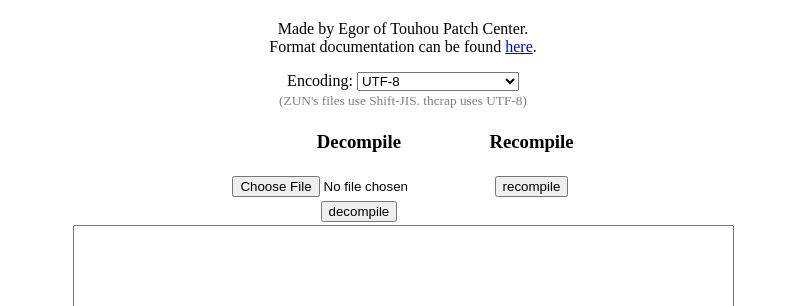
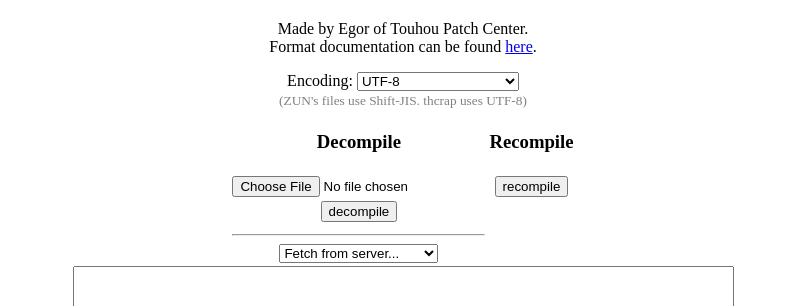
Before and after one commit to thpatch/end6, a plain HTML site: page index.html in a window 1280 px wide. Shown: the part 98-404 px from the top of the page, without its empty margins (237-1043 px from the left). Drawn offline with Linux system fonts and the light colour scheme.

Commit message:
Add ability to download from server

```diff
--- /dev/null
+++ b/endfiles.js
@@ -0,0 +1,178 @@
+endfilesCallback(
+{
+	"ja/th06": {
+		"source": "https://www16.big.or.jp/~zun/html/th06.html",
+		"encoding": "ms932",
+		"files": [
+			"end00b.end",
+			"end00.end",
+			"end01.end",
+			"end10b.end",
+			"end10.end",
+			"end11.end",
+			"staff00.end"
+		]
+	},
+	"ja/th07": {
+		"source": "https://www16.big.or.jp/~zun/html/th07.html",
+		"encoding": "ms932",
+		"files": [
+			"end00b.end",
+			"end00.end",
+			"end01.end",
+			"end10b.end",
+			"end10.end",
+			"end11.end",
+			"end20b.end",
+			"end20.end",
+			"end21.end",
+			"staff00.end"
+		]
+	},
+	"ja/th08": {
+		"source": "https://www16.big.or.jp/~zun/html/th08top.html",
+		"encoding": "ms932",
+		"files": [
+			"end00a.end",
+			"end00b.end",
+			"end00c.end",
+			"end01a.end",
+			"end01b.end",
+			"end01c.end",
+			"end02a.end",
+			"end02b.end",
+			"end02c.end",
+			"end03a.end",
+			"end03b.end",
+			"end03c.end",
+			"staff00b.end",
+			"staff00.end"
+		]
+	},
+	"ja/th09": {
+		"source": "https://www16.big.or.jp/~zun/html/th09top.html",
+		"encoding": "ms932",
+		"files": [
+			"end00.end",
+			"end01.end",
+			"end02.end",
+			"end03.end",
+			"end04.end",
+			"end05.end",
+			"end06.end",
+			"end07.end",
+			"end08.end",
+			"end09.end",
+			"end10.end",
+			"end11.end",
+			"end12.end",
+			"end13.end",
+			"endstaff.end"
+		]
+	},
+	"en/th06": {
+		"source": "https://en.touhouwiki.net/wiki/The_Embodiment_of_Scarlet_Devil/English_patch",
+		"encoding": "windows-1252",
+		"files": [
+			"end00b.end",
+			"end00.end",
+			"end01.end",
+			"end10b.end",
+			"end10.end",
+			"end11.end"
+		]
+	},
+	"en/th07": {
+		"source": "https://en.touhouwiki.net/wiki/Perfect_Cherry_Blossom/English_patch",
+		"encoding": "windows-1252",
+		"files": [
+			"end00b.end",
+			"end00.end",
+			"end01.end",
+			"end10b.end",
+			"end10.end",
+			"end11.end",
+			"end20b.end",
+			"end20.end",
+			"end21.end"
+		]
+	},
+	"en/th08": {
+		"source": "http://radicalr.pestermom.com/game.html#IN",
+		"encoding": "windows-1252",
+		"files": [
+			"end00a.end",
+			"end00b.end",
+			"end00c.end",
+			"end01a.end",
+			"end01b.end",
+			"end01c.end",
+			"end02a.end",
+			"end02b.end",
+			"end02c.end",
+			"end03a.end",
+			"end03b.end",
+			"end03c.end"
+		]
+	},
+	"en/th09": {
+		"source": "https://www.shrinemaiden.org/forum/index.php?topic=582.0",
+		"encoding": "windows-1252",
+		"files": [
+			"end00.end",
+			"end01.end",
+			"end02.end",
+			"end03.end",
+			"end04.end",
+			"end05.end",
+			"end06.end",
+			"end07.end",
+			"end08.end",
+			"end09.end",
+			"end10.end",
+			"end11.end",
+			"end12.end",
+			"end13.end"
+		]
+	},
+	"ru/th06": {
+		"source": "https://web.archive.org/web/20160516123740/http://yukarin.su/yukarin/games/touhou-06/",
+		"encoding": "windows-1251",
+		"files": [
+			"end00b.end",
+			"end00.end",
+			"end01.end",
+			"end10b.end",
+			"end10.end",
+			"end11.end"
+		]
+	},
+	"es/th06": {
+		"source": "http://moriya-shrine.blogspot.com/2015/09/Touhou06-Parche-v1.1-Final.html",
+		"encoding": "windows-1252",
+		"files": [
+			"end00b.end",
+			"end00.end",
+			"end01.end",
+			"end10b.end",
+			"end10.end",
+			"end11.end"
+		]
+	},
+	"es/th07": {
+		"source": "http://bunbunmaru.freeforums.org/touhou-7-11-y-12-parches-en-espanol-t1434.html",
+		"encoding": "windows-1252",
+		"files": [
+			"end00b.end",
+			"end00.end",
+			"end01.end",
+			"end10b.end",
+			"end10.end",
+			"end11.end",
+			"end20b.end",
+			"end20.end",
+			"end21.end"
+		]
+	}
+}
+);
--- a/index.html
+++ b/index.html
@@ -53,6 +53,16 @@ Encoding: <select id='encoding' value='utf-8'>
 	<tr>
 		<td><button onclick='readfile(filein,output,encoding)'>decompile</button></td>
 		<td><a id='anchout' download='filename.end'></a></td>
+	</tr>
+	<tr>
+		<td>
+			<hr>
+			<select style='display:none' id='patchSelect' oninput='patchSelected(this.selectedOptions[0],output)' >
+				<option selected value=''>Fetch from server...</option>
+			</select><br>
+			<a style='font-size:smaller' id='patchSource'></a>
+		</td>
+		<td></td>
 	</tr>
 </table>
 <textarea cols='80' rows='100' id='output'></textarea><br>
@@ -231,6 +241,20 @@ Encoding: <select id='encoding' value='utf-8'>
 			}
 		});
 	};
+	window.readxhr = errwrap(function(url, output, enc) {
+		if(!url.match(new RegExp('^[a-z0-9]+/[a-z0-9]+/[a-z0-9]+\\.end$','i'))) {
+			throw new Error("Unsafe url");
+		}
+		var xhr = new XMLHttpRequest();
+		xhr.open("GET","endfiles/"+url);
+		xhr.responseType = "arraybuffer";
+		xhr.onloadend = errwrap(function() {
+			if(xhr.readyState == 4 && xhr.status == 200 && xhr.responseType == "arraybuffer") {
+				output.value = decompile(xhr.response, enc);
+			}
+		});
+		xhr.send();
+	});
 	window.readfile = errwrap(function(f, output, enc) {
 		var reader = new FileReader();
 		reader.onload = function() {
@@ -246,4 +270,50 @@ Encoding: <select id='encoding' value='utf-8'>
 		if(files.length > 0)
 			a.download = files[0].name;
 	});
+	var games = {};
+	var spEndfiles = [];
+	window.patchSelected = errwrap(function(opt, output) {
+		if(opt.dataset.loadMore) {
+			patchSelect.selectedIndex = 0;
+			for(var opt2 of spEndfiles) {
+				patchSelect.add(opt2, opt);
+			}
+			patchSelect.removeChild(opt);
+		}
+		if(opt.dataset.game) {
+			var game = games[opt.dataset.game];
+			patchSource.href = game.source;
+			patchSource.innerHTML = "(source)";
+			readxhr(opt.value, output, game.encoding);
+		}
+		else {
+			patchSource.innerHTML = "";
+			patchSource.href = "";
+		}
+	});
+	window.endfilesCallback = errwrap(function(obj) {
+		for(var game in obj) {
+			games[game] = {
+				source: obj[game].source,
+				encoding: obj[game].encoding
+			};
+			for(var file of obj[game].files) {
+				var opt = document.createElement("option");
+				opt.value = opt.text = game+"/"+file;
+				opt.dataset.game = game;
+				if(game.startsWith("ja/")) {
+					patchSelect.add(opt);
+				}
+				else {
+					spEndfiles.push(opt);
+				}
+			}
+		}
+		var opt = document.createElement("option");
+		opt.dataset.loadMore='yes';
+		opt.text = 'Load static translations';
+		patchSelect.add(opt);
+		patchSelect.style.display = 'inline';
+	});
 </script>
+<script src='endfiles.js'></script>
```
Also changed, not shown: 2 other files.
